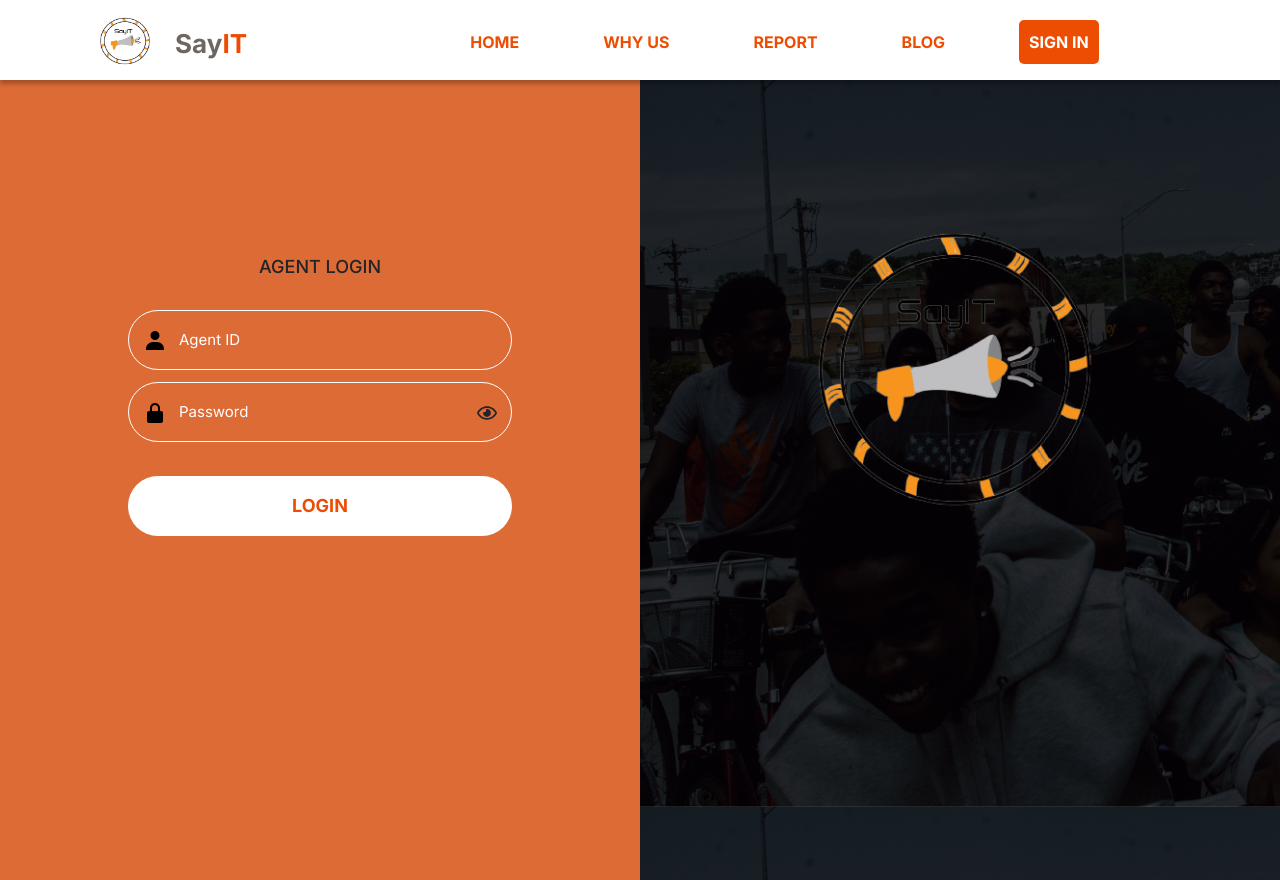
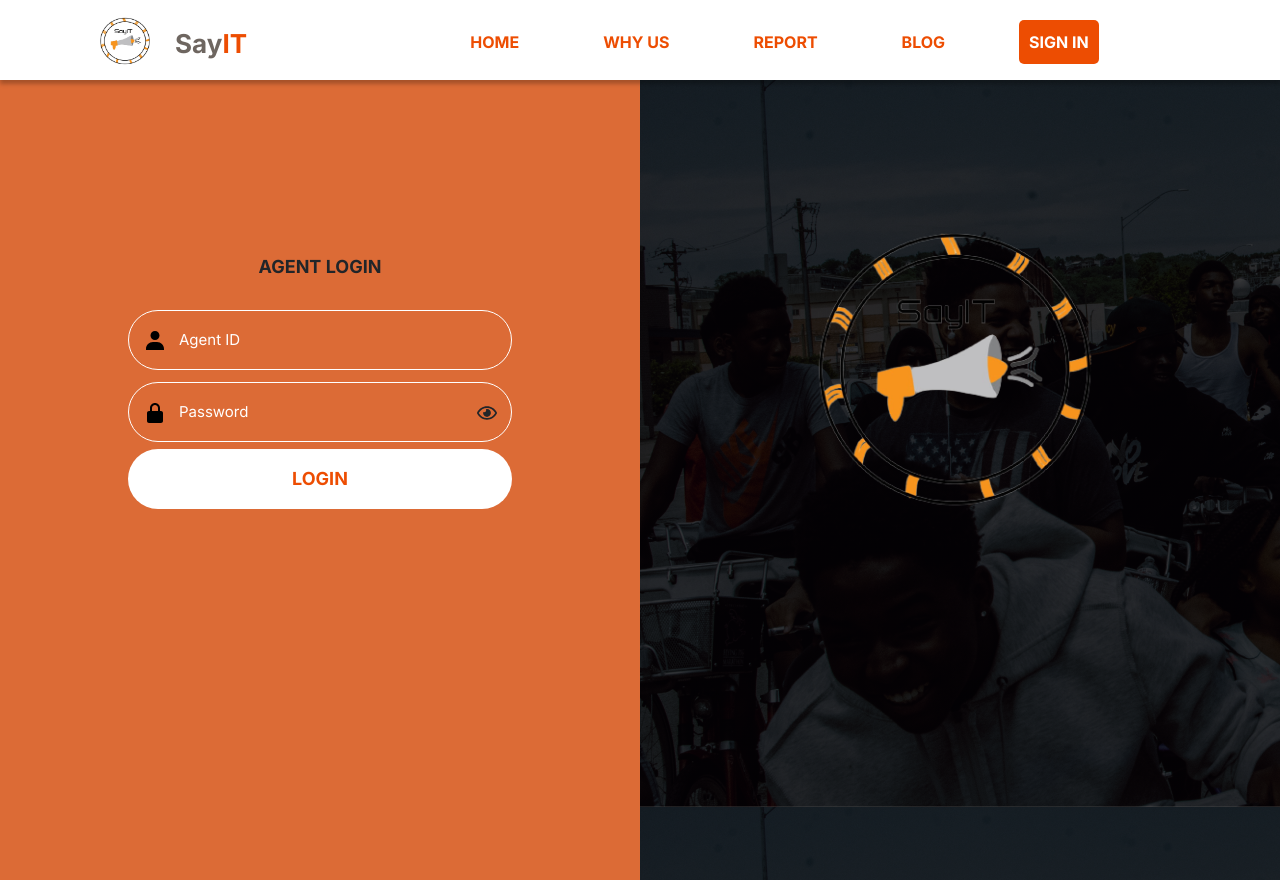
Before and after one commit to godswilludoh/SayIT-React, a React (Create React App) app: page /agents in a window 1280 px wide. Built offline with nearby package versions, Linux system fonts and the light colour scheme.

Commit message:
added login authetication for agent and among others

```diff
--- a/src/components/forms/loginform/LoginForm.js
+++ b/src/components/forms/loginform/LoginForm.js
@@ -59,7 +59,7 @@ const SignupForm = () => {
           setSubmitting(true);
           try {
             let response = await axios.post(
-              "https://say--it.herokuapp.com/v1/auth/login",
+              "http://191.101.241.157:4500/v1/auth/login",
               {
                 detail,
                 password,
@@ -68,7 +68,7 @@ const SignupForm = () => {
 
             const accessToken = response.data.tokens.access.token;
             console.log(accessToken);
-            localStorage.setItem("accessToken", accessToken);
+            localStorage.setItem("accessToken", (accessToken));
             const refreshToken = response.data.tokens.refresh.token;
 
             const userObj = response.data.user;
--- a/src/components/forms/signupform/SignupForm.js
+++ b/src/components/forms/signupform/SignupForm.js
@@ -57,7 +57,7 @@ const SignupForm = () => {
 					setSubmitting(true);
 					try {
 						let response = await axios.post(
-							'https://say--it.herokuapp.com/v1/auth/register',
+							'http://191.101.241.157:4500/v1/auth/register',
 							{
 								email,
 								userName,
--- a/src/pages/AdminDashboard/AdminAgentModal.js
+++ b/src/pages/AdminDashboard/AdminAgentModal.js
@@ -105,11 +105,14 @@ const AdminAgentModal = (props) => {
       // Post data to the backend
       try {
         let response = await axios.post(
-          "https://say--it.herokuapp.com/v1/agency",
+          "http://127.0.0.1:3000/v1/agency",
           agencyRegDetails,{headers: {
             Authorization : `Bearer ${localStorage.getItem("accessToken")}`
             }},
         );
+
+        // console.log(response);
+
         // console.log(response.data)
         showAlert();
         {await new Promise((resolve) => setTimeout(resolve, 2000));
--- a/src/pages/login/admin/AdminLogin.js
+++ b/src/pages/login/admin/AdminLogin.js
@@ -61,11 +61,10 @@ const AdminLogin = () => {
 
       setSubmitting(true);
 
-	//   previous server link "https://say--it.herokuapp.com/v1/auth/login"
 
       try {
         let response = await axios.post(
-			"http://sayitapi.ksolutionsng.com/v1/auth/login",
+			"http://191.101.241.157:4500/v1/auth/login",
           {
             detail: adminID,
             password: Password,
@@ -76,6 +75,7 @@ const AdminLogin = () => {
         localStorage.setItem("accessToken", accessToken);
         const refreshToken = response.data.tokens.refresh.token;
         const userObj = response.data.user;
+        console.log(userObj)
         console.log(response);
         console.log(accessToken);
 
--- a/src/pages/login/agents/AgentsLogin.css
+++ b/src/pages/login/agents/AgentsLogin.css
@@ -116,10 +116,7 @@ footer {
   cursor: pointer;
 }
 
-/* .logInButton :disabled{
-	opacity: 0.35;
-	color: rgb(98, 14, 167);
-} */
+
 
 .logInButton:hover {
   color: #2f1010;
@@ -132,14 +129,14 @@ footer {
 
 
 
-@media (min-width: 300px) and (max-width: 950px) {
+@media (max-width: 800px) {
+
+  .theLoginSide {
+    width: 100%;
+  }
+
   .theImageSide {
     display: none;
   }
-  .theImageSide img {
-    display: none;
-  }
-  .theLoginSide {
-    max-width: 100%;
-  }
+
 }
--- a/src/pages/login/agents/AgentsLogin.js
+++ b/src/pages/login/agents/AgentsLogin.js
@@ -1,29 +1,115 @@
-import React , { useState } from "react";
+import React, { useState } from "react";
 import "./AgentsLogin.css";
 import styles from "./button.module.css";
 import Navbar from "../../../components/nav/Navbar";
-import { FaRegEye } from 'react-icons/fa';
-
-
+import { FaRegEye } from "react-icons/fa";
+import { toast } from "react-toastify";
+import "react-toastify/dist/ReactToastify.css";
+import { useNavigate } from "react-router-dom";
+import axios from "axios";
+import { useAuth } from "../../../components/hooks/useAuth";
+import { Formik, useFormik } from "formik";
+import * as Yup from "yup";
 
 const AgentsLogin = () => {
+  const navigate = useNavigate();
+  const { auth, setAuth, setUser } = useAuth();
 
   const [showPassword, setShowPassword] = useState(false);
+
+  const [Submitting, setSubmitting] = useState(false);
+
+  const formsubmit = () => {
+    setSubmitting(!Submitting);
+  };
 
   const togglePassword = () => {
     setShowPassword(!showPassword);
   };
 
+  const loginSuccess = () => {
+    toast.success("Login Successful!", { position: toast.POSITION.TOP_CENTER });
+  };
 
+  const loginFailed = (error) => {
+    toast.error(error, {
+      position: toast.POSITION.TOP_CENTER,
+    });
+  };
+
+  const formik = useFormik({
+    initialValues: {
+      agentID: "",
+      Password: "",
+    },
+
+    validationSchema: Yup.object({
+      agentID: Yup.string().required("Required"),
+      Password: Yup.string().required("Required"),
+    }),
+
+    onSubmit: async (values) => {
+      const { agentID, Password } = values;
+
+
+
+      // formsubmit(true);
+
+      // setSubmitting(true);
+
+      try {
+        let response = await axios.post(
+          "http://191.101.241.157:4500/v1/auth/login",
+          {
+            detail: agentID,
+            password: Password,
+          }
+        );
+
+        const accessToken = response.data.tokens.access.token;
+        localStorage.setItem("accessToken", accessToken);
+        const refreshToken = response.data.tokens.refresh.token;
+        const userObj = response.data.user;
+        console.log(values);
+        console.log(userObj);
+        console.log(response);
+        console.log(accessToken);
+
+        setAuth({ accessToken, refreshToken });
+        setUser(userObj);
+        loginSuccess();
+
+        if (auth) {
+          navigate("/agentDashboard");
+          // toast.success("Log success!")
+        }
+      } catch (err) {
+        if (!err.response) {
+          loginFailed("no server response");
+        } else if (err.response.status === 400) {
+          loginFailed(err.response.message);
+          toast.error("Wrong Inputs submitted!");
+        } else if (err.response.status === 401) {
+          loginFailed(err.response.message);
+          toast.error("Unauthorized User!");
+        } else {
+          loginFailed("Login Failed");
+        }
+      }
+    },
+  });
 
   return (
     <div className="agentAndAdminContainer">
       <Navbar />
+
       <section className={styles.overallContainer}>
         <section className={styles.theLoginSide}>
           <div className="innerContainer">
             <h3 className={styles.agentTitle}>AGENT LOGIN</h3>
-            <form id="agent-form">
+            <Formik>
+              {({ values, isSubmitting }) => (
+                <form id="agent-form" onSubmit={formik.handleSubmit}>
                   {/*FIELD FOR THE AGENT ID */}
                   <div className="formGroup">
                     <span className="icon">
@@ -38,11 +124,16 @@ const AgentsLogin = () => {
                     </span>
                     <input
                       type="text"
-                  name="agentlogin"
-                  id="agentID"
+                      name="agentID"
+                      // id="agentID"
                       placeholder="Agent ID"
-                  required
+                      onChange={formik.handleChange}
+                      onBlur={formik.handleBlur}
+                      value={formik.values.agentID}
                     />
+                    {formik.touched.agentID && formik.errors.agentID ? (
+                      <p className="errors">{formik.errors.agentID}</p>
+                    ) : null}
                   </div>
                   {/*FIELD FOR THE AGENT PASSWORD*/}
                   <div className="formGroup">
@@ -58,18 +149,29 @@ const AgentsLogin = () => {
                     </span>
                     <input
                       type={showPassword ? "text" : "password"}
-                  name="password"
+                      name="Password"
                       id="agentpassword"
                       placeholder="Password"
-                  required
+                      onChange={formik.handleChange}
+                      onBlur={formik.handleBlur}
+                      value={formik.values.Password}
                     />
+                    {formik.touched.Password && formik.errors.Password ? (
+                      <p className="errors">{formik.errors.Password}</p>
+                    ) : null}
                     <span className="passwordEyeIcon">
-                  <FaRegEye onClick={togglePassword}/>
+                      <FaRegEye onClick={togglePassword} />
                     </span>
+                  </div>
 
-              </div>
+                  <button type="submit" className="logInButton"
+                  disabled={isSubmitting}>
+                    LOGIN
+                  </button>
                 </form>
-            <button className="logInButton">LOGIN</button>
+              )}
+            </Formik>
+
             {/* <Footer /> */}
           </div>
         </section>
--- a/src/pages/login/agents/button.module.css
+++ b/src/pages/login/agents/button.module.css
@@ -3,6 +3,7 @@
   display: flex;
   height: 100vh;
   overflow: hidden;
+  width: 100%;
 }
 
 .theLoginSide {
@@ -21,6 +22,7 @@
 .agentTitle {
   padding-top: 5rem;
   font-size: 18px;
+  font-weight: 700;
 }
 
 .agentForm {
@@ -37,7 +39,7 @@ footer {
   flex: 1;
   max-width: 50%;
   background-image: linear-gradient(rgba(0, 0, 0, 0.7), rgba(0, 0, 0, 0.7)),
-		url('/public/assets/dashboardImage.png');
+    url("/public/assets/dashboardImage.png");
 }
 
 .theImageSide img {
@@ -99,10 +101,24 @@ footer {
   font-weight: bold;
   cursor: pointer;
 }
-.logInButton:hover{
+.logInButton:hover {
   color: #2f1010;
 }
 
-.logInButton:disabled{
+.logInButton:disabled {
   color: #f3a47fa9;
 }
+
+@media (max-width: 800px) {
+  .theLoginSide {
+    width: 100%;
+  }
+
+  .theImageSide {
+    display: none;
+  }
+
+  .overallContainer {
+	width: 100%;
+  }
+}
--- a/src/pages/report/ReportForm.js
+++ b/src/pages/report/ReportForm.js
@@ -39,7 +39,7 @@ export const ReportForm = () => {
     {
       swal(
         "Error",
-        "Unable to submit your report at the moment please try agin later",
+        "Unable to submit your report at the moment please try again later",
         "error"
       );
     }
@@ -155,7 +155,7 @@ export const ReportForm = () => {
 
           try {
             let response = await axios.post(
-              "https://say--it.herokuapp.com/v1/reports",
+              "https://localhost:3000/v1/reports",
               report
             );
             showAlert();
```
Lines whose indentation alone changed are shown as unchanged.
